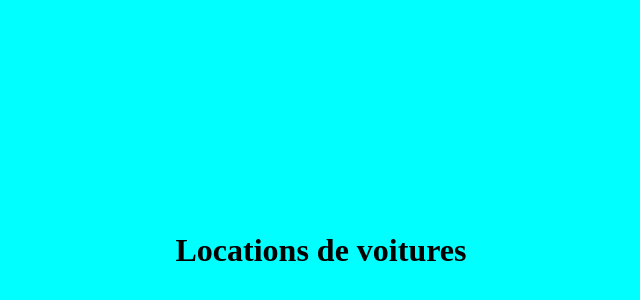
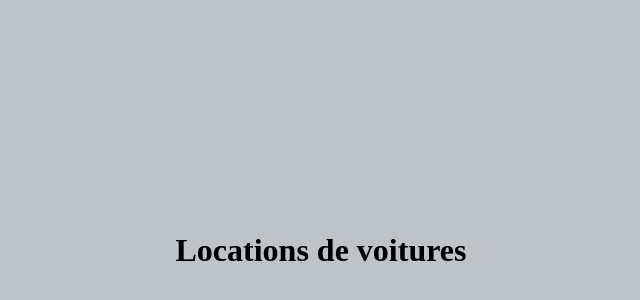
Before and after one commit to BinksStroke/localvoiture, a plain HTML site: page index.html in a window 1280 px wide. Shown: the part 42-342 px from the top of the page, without its empty margins (319-959 px from the left). Drawn offline with Linux system fonts and the light colour scheme.

Commit message:
Modification du background

```diff
--- a/index.html
+++ b/index.html
@@ -6,7 +6,7 @@
     <meta name="viewport" content="width=device-width, initial-scale=1.0">
     <title>Document</title>
 </head>
-<body style="background-color: aqua;">
+<body style="background-color: #bdc3c7;">
     <h1 style="padding-top: 20%; padding-bottom: 20%; text-align: center;"> Locations de voitures</h1>
 </body>
 </html>
```
